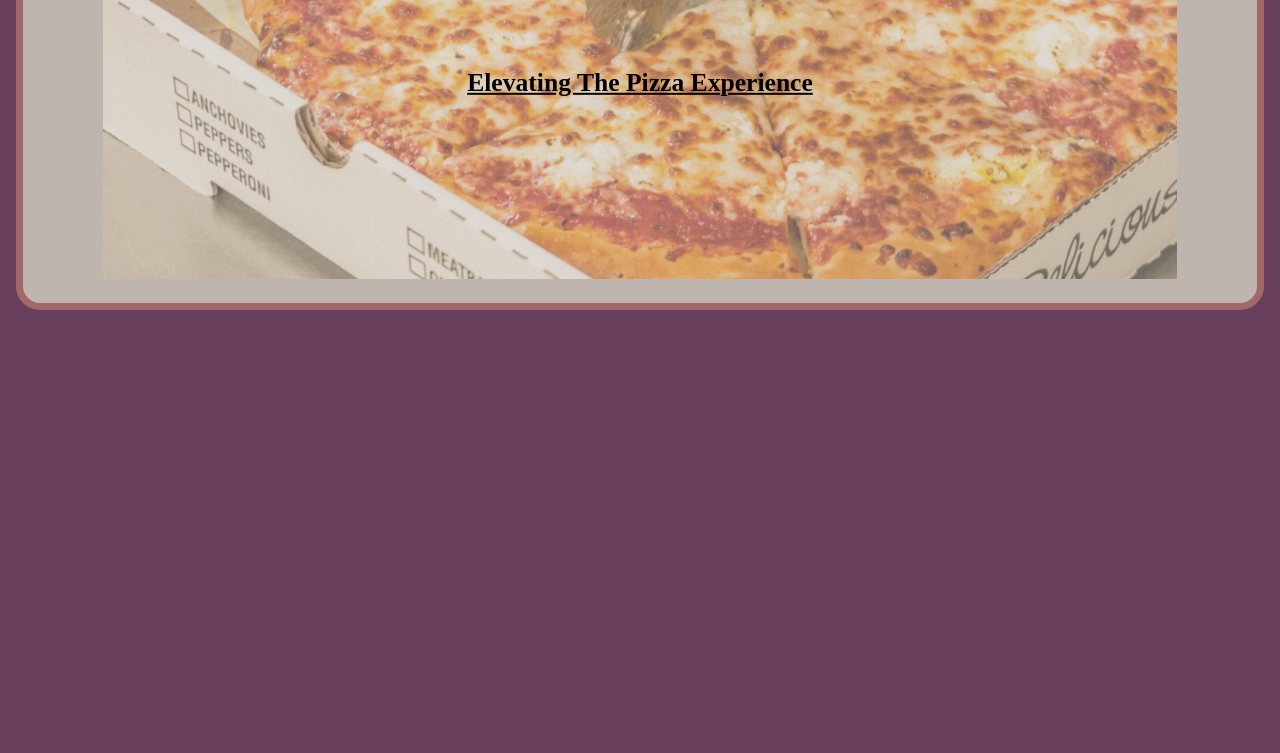
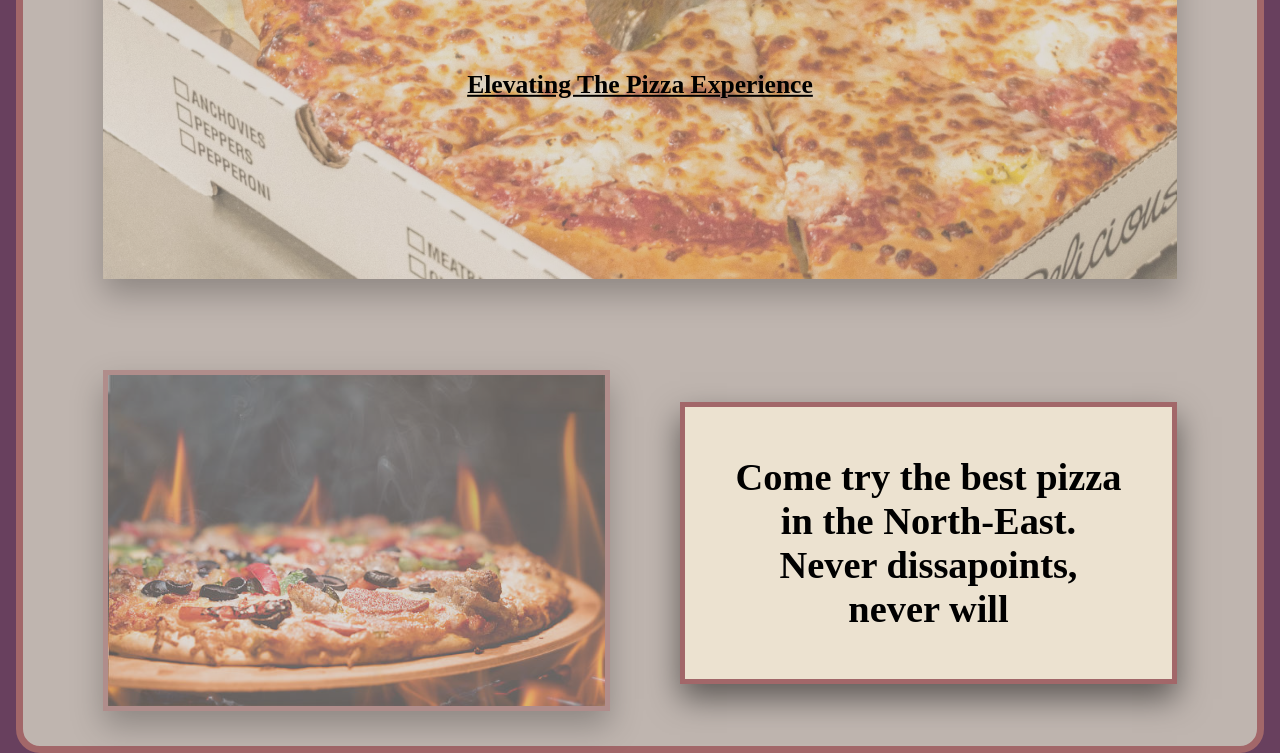
Before and after one commit to ColinD13/CMPS262-AdvancedProgramming-Downing, a plain HTML site: page Mockup Website/index.html in a window 1280 px wide. Shown: the part 422-1175 px from the top of the page. Before the commit the page ends 800 px from the top, so only its background shows below. Drawn offline with Linux system fonts and the light colour scheme.

Commit message:
Finished Home Page
Finished touch ups on the home page

```diff
--- a/Mockup Website/index.html
+++ b/Mockup Website/index.html
@@ -19,15 +19,20 @@
 
     <main>
         <div class="content">
-            <img src="images/pizza_hero.avif"/>
-            <div class="overlay_text">
-                <h1>Slice Of Heaven</h1>
-                <p>Elevating The Pizza Experience</p>
+            <div class="hero">
+                <img src="images/pizza_hero.avif"/>
+                <div class="overlay_text">
+                    <h1>Slice Of Heaven</h1>
+                    <p>Elevating The Pizza Experience</p>
+                </div>
             </div>
 
             <div class="under-hero">
                 <div class="in-sub-level">
-
+                    <img src="images/pizza_small_home.jpg"/>
+                </div>
+                <div class="in-sub-level">
+                    <p>Come try the best pizza in the North-East. Never dissapoints, never will</p>
                 </div>
             </div>
         </div>
--- a/Mockup Website/styles.css
+++ b/Mockup Website/styles.css
@@ -61,6 +61,10 @@ main{
     text-align: center;
 }
 
+.hero{
+    position: relative;
+}
+
 /* centers this box, display items in this also flex*/
 .overlay_text{
     position: absolute;
@@ -94,6 +98,40 @@ main{
     height: auto;
     object-fit: cover;
     min-height: 200px;
+    box-shadow: 0 15px 30px rgba(0, 0, 0, 0.5);
 }
 
-/*under hero*/
+.under-hero{
+    display: flex;
+    flex-direction: row;
+    margin-top: 5rem;
+    justify-content: flex-start;
+    align-items: center;
+    flex-wrap: wrap;
+    gap: 5rem;
+}
+
+.in-sub-level{
+    flex: 1 1 250px;
+    text-align: center;
+    min-width: 200px;
+}
+
+.in-sub-level p{
+    font-size:clamp(1rem,3vw,3rem);
+    text-align: center;
+    font-weight: bold;
+    background-color: var(--bone);
+    border: 5px var(--rose) solid;
+    padding: 3rem;
+    box-shadow: 0 15px 30px rgba(0, 0, 0, 0.5);
+}
+
+.in-sub-level img{
+    border: 5px var(--rose) solid;
+    box-shadow: 0 15px 30px rgba(0, 0, 0, 0.5);
+}
+
+.in-sub-level:hover{
+    transform: scale(1.01);
+}
```
